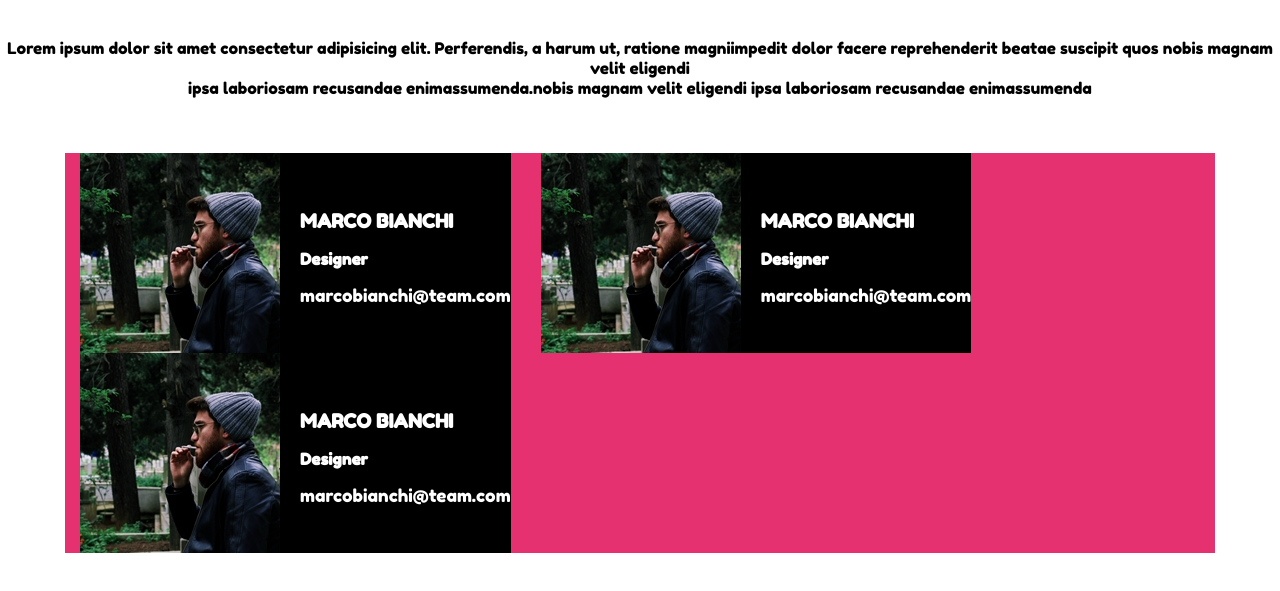
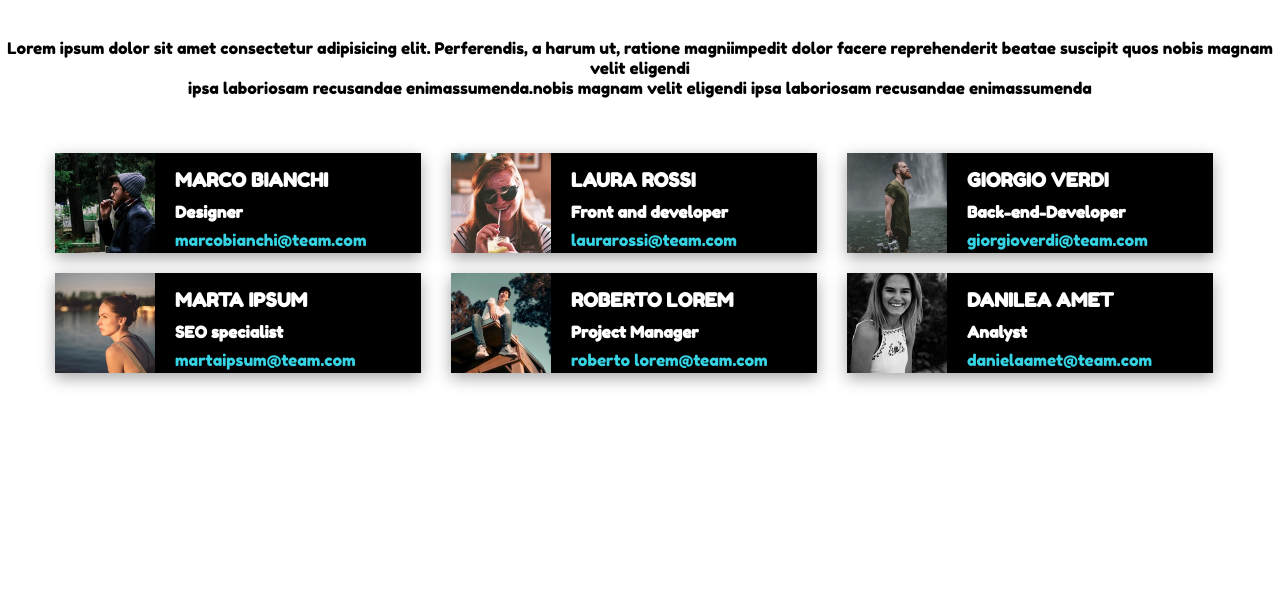
Before and after one commit to Seme87/html-css-float-cards, a plain HTML site: page index.html in a window 1280 px wide. Shown: the part 101-692 px from the top of the page. Drawn offline with Linux system fonts and the light colour scheme.

Commit message:
Final Fix

```diff
--- a/css/style.css
+++ b/css/style.css
@@ -18,7 +18,7 @@
 }
 
 body{
-    background-color: fffffe;
+    /* background-color: fffffe; */
     font-family: 'Fredoka One', cursive;
 
 
@@ -47,47 +47,57 @@ TITOLO E PARAGRAFO
 ---------------*/
 
 .container{
-    max-width: 1150px;
+    max-width: 1200px;
     margin: auto;
-    background-color: #E53170;
+    /* background-color: #E53170; */
 }
 
 .card{
     float: left;
     color: white ;
     margin: 0 15px;
-    width: calc(33%-30px);
+    width: calc(33% - 30px);
     background-color: black;
+    /* border-radius: 5px; */
+    margin-bottom: 20px;
+    box-shadow: rgba(0, 0, 0, 0.35) 0px 5px 15px;
 
 }
 
+
+
+
 .contenuto{
     float: left;
-    margin-top: 40px;
+    margin-top: 15px;
+
+
 
 }
 
 img{
     float: left;
+    width: 100px;
+    height: 100px;
  }
 
  h3{
     /* float: left; */
-    padding-top: 16px;
+    /* padding-top: 16px; */
     margin-left: 20px;
     font-size: 1.20em;
  }
 
 h4{
     margin-left: 20px;
-    margin-top: 16px;
-    margin-bottom: 16px;
+    margin-top: 10px;
+    margin-bottom: 8px;
 }
 
 a{
     margin-top: 16px;
     margin-left: 20px;
-    font-size: 1.10em;
+    font-size: 1.0em;
     text-decoration: none;
-    color: white;
+    color: rgb(53 211 227);
 }
--- a/index.html
+++ b/index.html
@@ -19,9 +19,11 @@
     <p id="description">Lorem ipsum dolor sit amet consectetur adipisicing elit. Perferendis, a harum ut, ratione magniimpedit dolor facere reprehenderit beatae suscipit quos nobis magnam velit eligendi <br> ipsa laboriosam recusandae enimassumenda.nobis magnam velit eligendi ipsa laboriosam recusandae enimassumenda</p>
     <!-- sezione con titolo e paragrafo -->
 
+    <!-- sezione Container -->
    <section class="clearfix container">
 
-        <div class="card clearfix">
+        <!-- Card Marco Bianchi -->
+        <div id="bottom" class="card clearfix">
 
             <img src="img/male1.png" alt="male1">
 
@@ -34,39 +36,97 @@
             </div>
 
         </div>
+        <!-- Card Marco Bianchi -->
 
-        <div class="card clearfix">
+        <!-- Card Laura Rossi -->
+        <div id="bottom" class="card clearfix">
 
-            <img src="img/male1.png" alt="male1">
+            <img src="img/female1.png" alt="female1">
 
             <div class="contenuto">
 
-                <h3>MARCO BIANCHI</h3>
-                <h4>Designer</h4>
-                <a href="marcobianchi@team.com">marcobianchi@team.com</a>
+                <h3>LAURA ROSSI</h3>
+                <h4>Front and developer</h4>
+                <a href="laurarossi@ream.com">laurarossi@team.com</a>
 
             </div>
 
         </div>
+        <!-- Card Laura Rossi -->
 
 
+        <!-- Card Giorgio Verdi -->
+        <div id="bottom" class="card clearfix">
 
-        <div class="card clearfix">
-
-            <img src="img/male1.png" alt="male1">
+            <img src="img/male2.png" alt="male2">
 
             <div class="contenuto">
 
-                <h3>MARCO BIANCHI</h3>
-                <h4>Designer</h4>
-                <a href="marcobianchi@team.com">marcobianchi@team.com</a>
+                <h3>GIORGIO VERDI</h3>
+                <h4>Back-end-Developer</h4>
+                <a href="marcobianchi@team.com">giorgioverdi@team.com</a>
 
             </div>
 
         </div>
+        <!-- Card Giorgio Verdi -->
+
+
+        <!-- Card Marta Ipsum -->
+        <div class="card clearfix">
+
+            <img src="img/female2.png" alt="female2">
+
+            <div class="contenuto">
+
+                <h3>MARTA IPSUM</h3>
+                <h4>SEO specialist</h4>
+                <a href="martaipsum@team.com">martaipsum@team.com</a>
+
+            </div>
+
+        </div>
+        <!-- Card Marta Ipsum -->
+
+
+
+        <!-- Roberto Lorem -->
+        <div class="card clearfix">
+
+            <img src="img/male3.png" alt="male3">
+
+            <div class="contenuto">
+
+                <h3>ROBERTO LOREM</h3>
+                <h4>Project Manager</h4>
+                <a href="robertolorem@team.com">roberto lorem@team.com</a>
+
+            </div>
+
+        </div>
+        <!-- Roberto Lorem -->
+
+
+
+        <!-- Card Danila Amet -->
+        <div class="card clearfix">
+
+            <img src="img/female3.png" alt="female3">
+
+            <div class="contenuto">
+
+                <h3>DANILEA AMET</h3>
+                <h4>Analyst</h4>
+                <a href="danileaamet@team.com">danielaamet@team.com</a>
+
+            </div>
+
+        </div>
+        <!-- Card Danila Amet -->
+
 
    </section>
-
+   <!-- /sezione container -->
 
 
 
```
